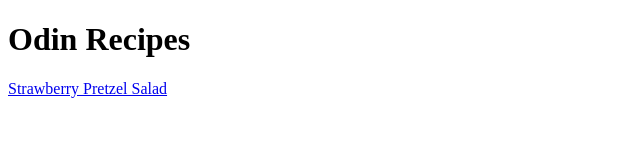
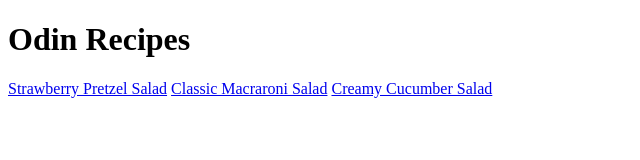
Before and after one commit to CBetters2019/odin-recipes, a plain HTML site: page index.html in a window 1280 px wide. Shown: the whole page, without its empty margins (0-640 px from the left). Drawn offline with Linux system fonts and the light colour scheme.

Commit message:
Added links

```diff
--- a/index.html
+++ b/index.html
@@ -5,5 +5,7 @@
     <body>
         <h1>Odin Recipes</h1>
         <a href="recipes/strawberry-pretzel-salad.html">Strawberry Pretzel Salad</a>
+        <a href="recipes/classic-macaroni-salad.html">Classic Macraroni Salad</a>
+        <a href="recipes/creamy-cucumber-salad.html">Creamy Cucumber Salad</a>
     </body>
 </html>
```
